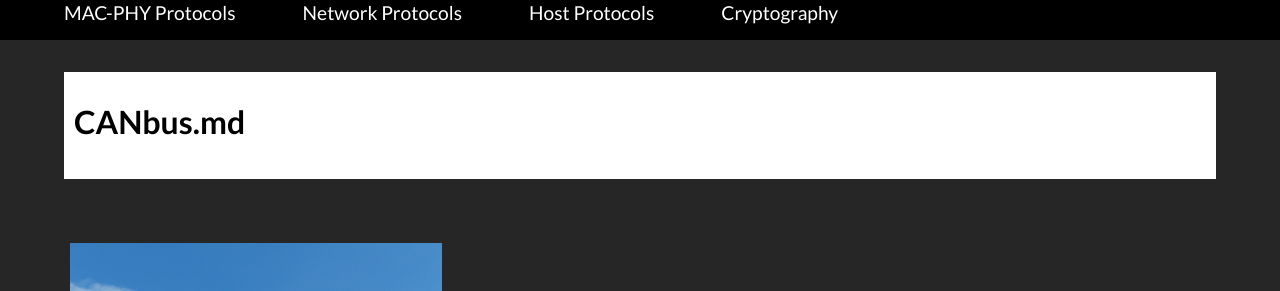
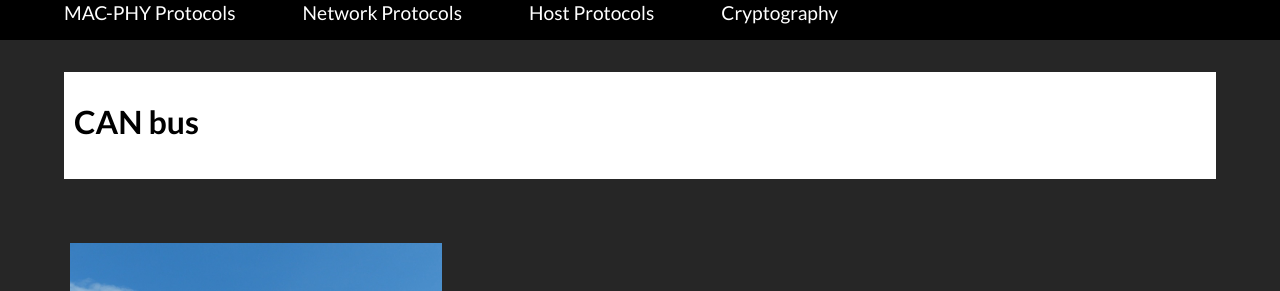
Before and after one commit to DeadPacketSociety/DeadPacketSociety.github.io, a Jekyll site: the page built from tag/CANbus.md, in a window 1280 px wide. Shown: the part 148-439 px from the top of the page. Built offline with Jekyll 4.4.1, drawn with Linux system fonts in a browser that asks for light colours.

Commit message:
minor edit to tagpage layout

```diff
--- a/_layouts/tagpage.html
+++ b/_layouts/tagpage.html
@@ -6,7 +6,7 @@ layout: body
   <section class="chapters cf">
     <div class="wrapper">
       <div class="postcard-body">
-        <h1 class="site-title">{{ page.name }}</h1>
+        <h1 class="site-title">{{ page.title }}</h1>
         <p class="postcard-body__excerpt__text">
 	  {{ page.content }}
         </p>
```
